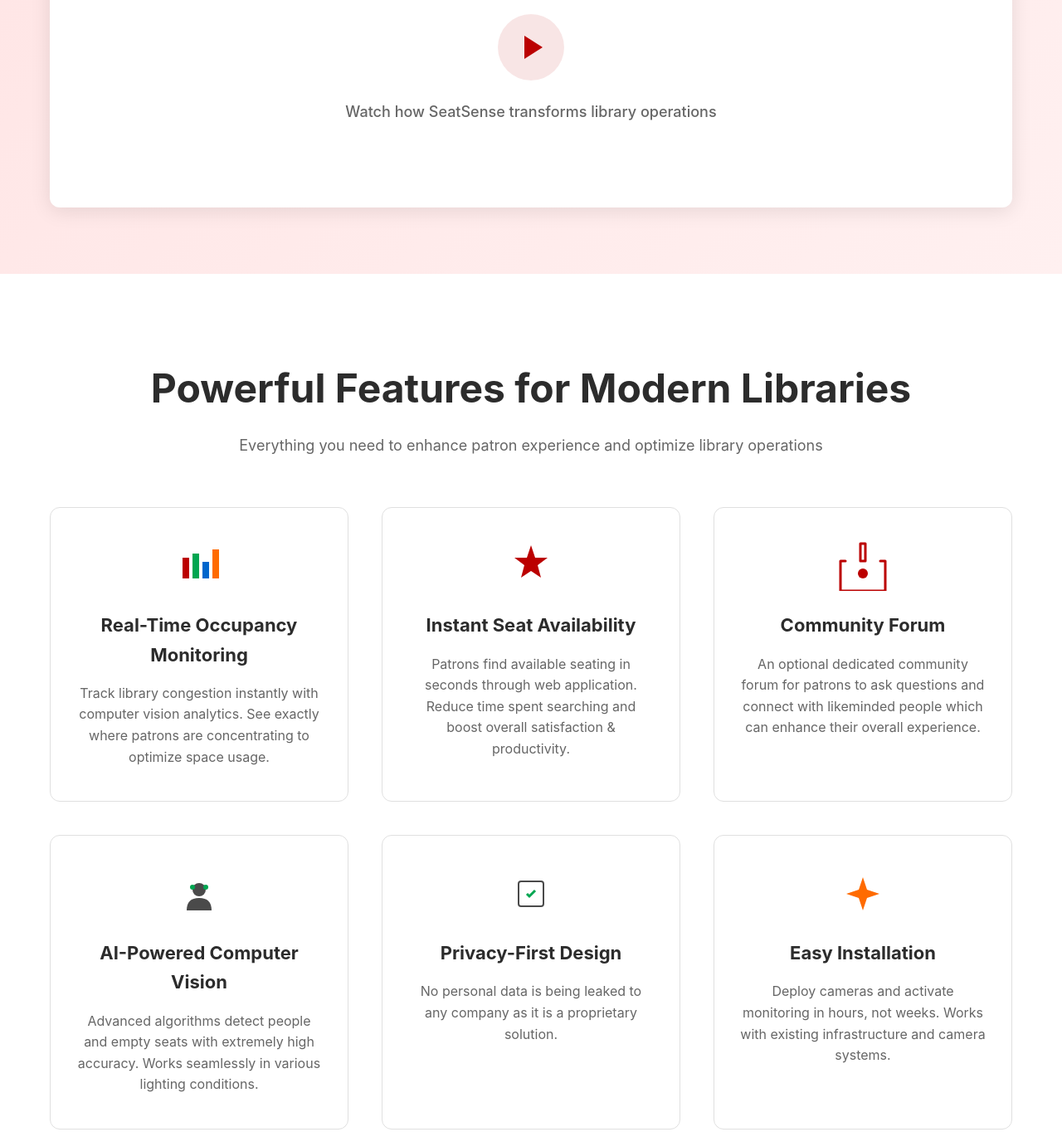
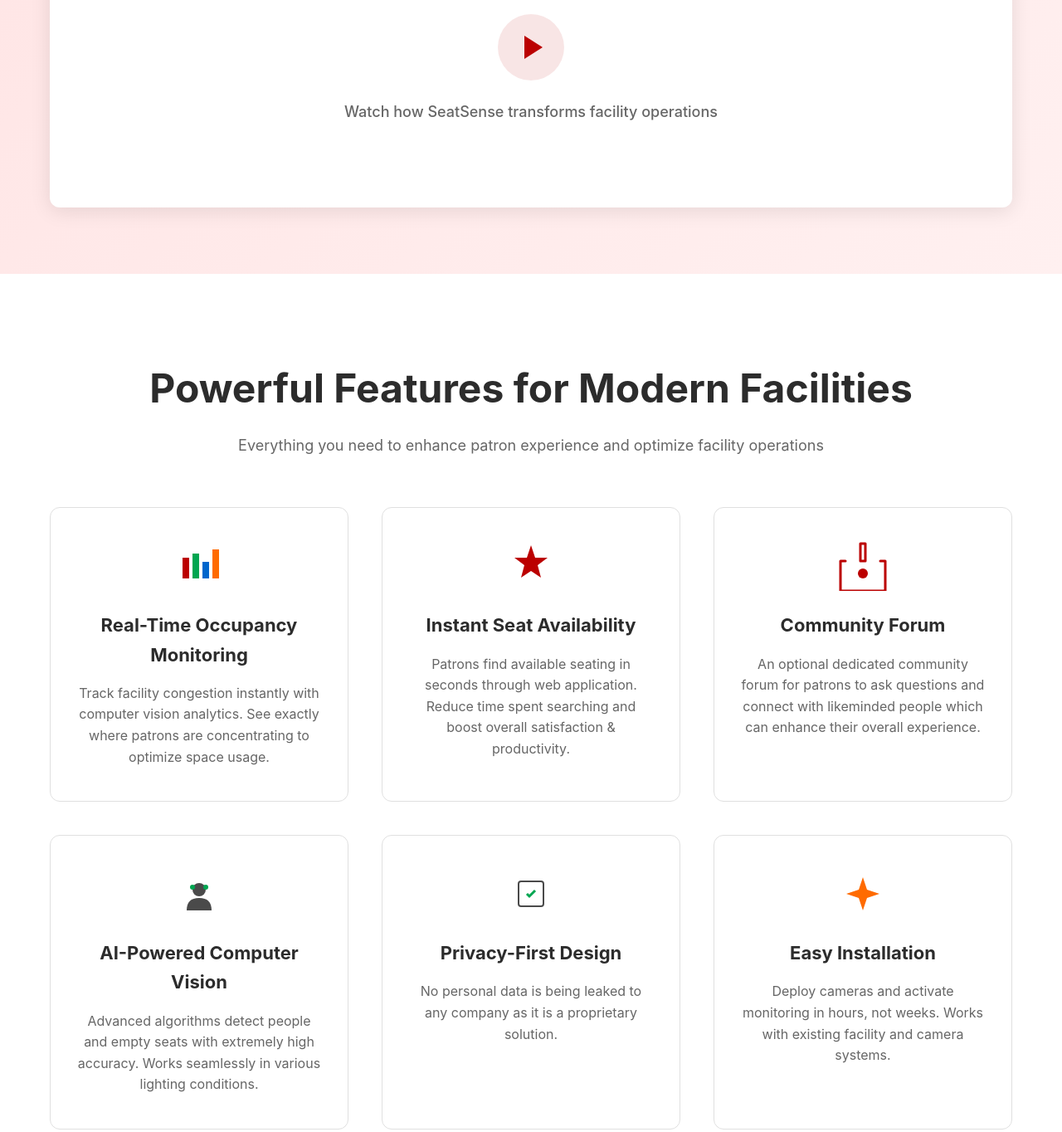
Before and after one commit to zayed528/OSU-Library, a plain HTML site: page landing/index.html in a window 1280 px wide. Shown: the part 820-2184 px from the top of the page at 83% size. Drawn offline with Linux system fonts and the light colour scheme.

Commit message:
facilities

```diff
--- a/landing/index.html
+++ b/landing/index.html
@@ -30,7 +30,7 @@
       <div class="container">
         <div class="badge">Powered by Advanced Computer Vision</div>
         <h1 class="hero-title">
-          Boost Library <span class="text-red">Productivity</span>
+          Optimize <span class="text-red">Productivity</span>
         </h1>
         <p class="hero-subtitle">
           Monitor congestion in real-time with AI-powered computer vision.
@@ -83,7 +83,7 @@
             </svg>
           </div>
           <p class="video-text">
-            Watch how SeatSense transforms library operations
+            Watch how SeatSense transforms facility operations
           </p>
         </div>
       </div>
@@ -92,9 +92,9 @@
     <!-- Features Section -->
     <section id="features" class="features">
       <div class="container">
-        <h2 class="section-title">Powerful Features for Modern Libraries</h2>
+        <h2 class="section-title">Powerful Features for Modern Facilities</h2>
         <p class="section-subtitle">
-          Everything you need to enhance patron experience and optimize library
+          Everything you need to enhance patron experience and optimize facility
           operations
         </p>
 
@@ -111,7 +111,7 @@
             </div>
             <h3 class="feature-title">Real-Time Occupancy Monitoring</h3>
             <p class="feature-description">
-              Track library congestion instantly with computer vision analytics.
+              Track facility congestion instantly with computer vision analytics.
               See exactly where patrons are concentrating to optimize space
               usage.
             </p>
@@ -221,7 +221,7 @@
             <h3 class="feature-title">Easy Installation</h3>
             <p class="feature-description">
               Deploy cameras and activate monitoring in hours, not weeks. Works
-              with existing infrastructure and camera systems.
+              with existing facility and camera systems.
             </p>
           </div>
         </div>
@@ -243,7 +243,7 @@
             <h3 class="step-title">Install Cameras</h3>
             <p class="step-description">
               Mount compact camera systems at optimal viewing angles throughout
-              your library.
+              your infrastructure.
             </p>
           </div>
 
```
